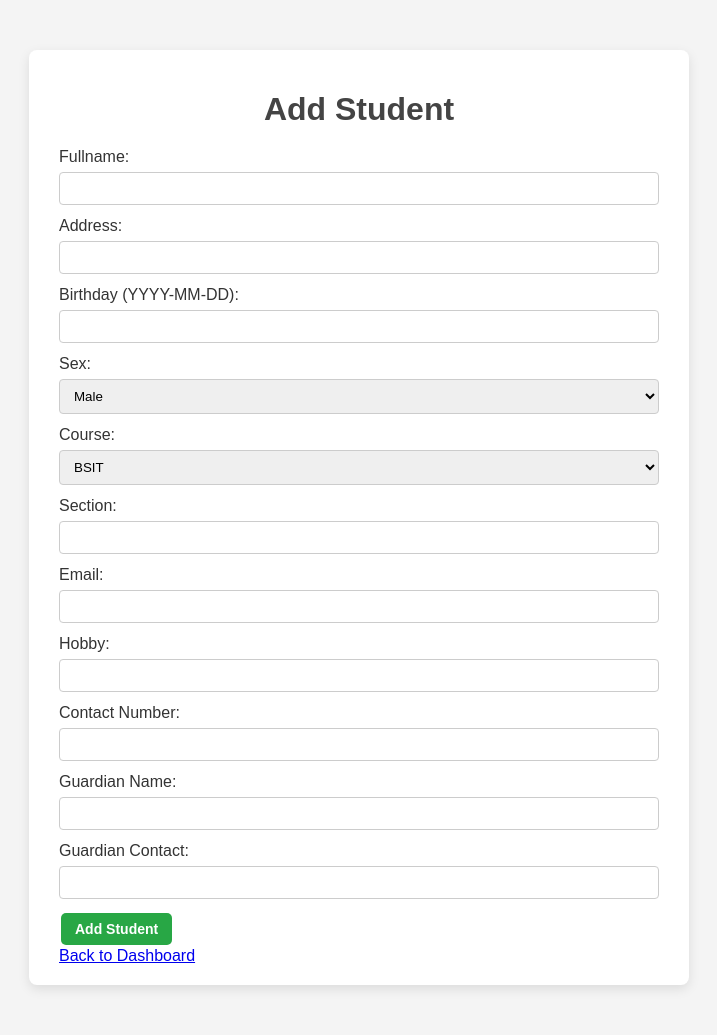
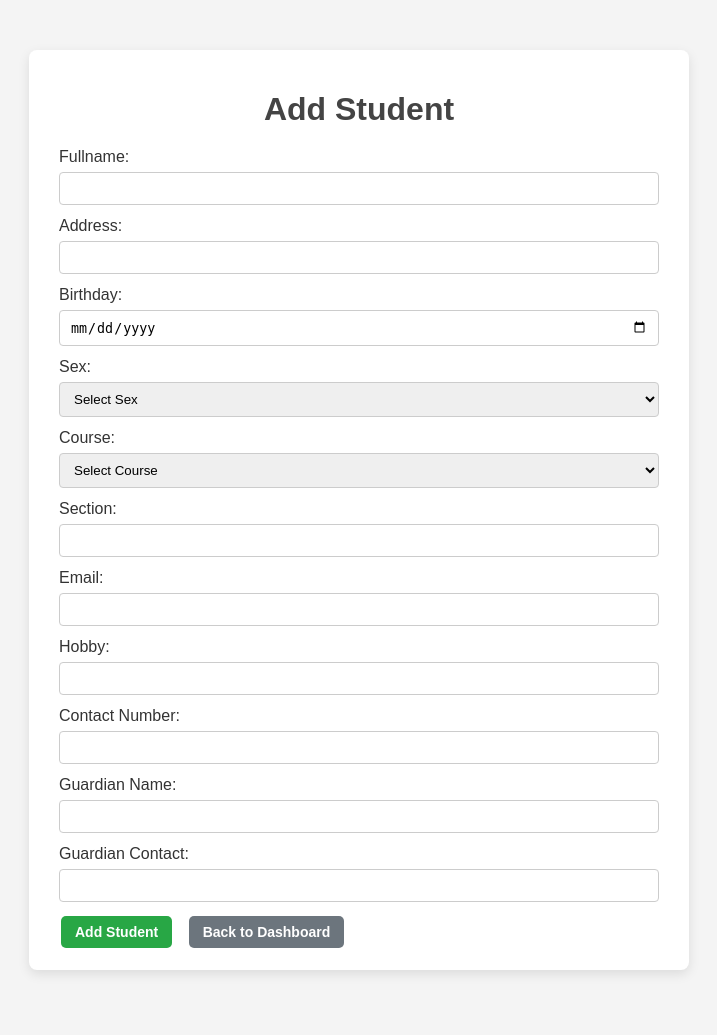
Before and after one commit to gallimbaellamea-lgtm/gallimbaella_flaskapi, a Flask app: page /add in a window 1280 px wide. Shown: the whole page, without its empty margins (281-998 px from the left). After the commit the page ends 974 px from the top, so only its background shows below. Run offline with Flask 3, Linux system fonts and the light colour scheme.

Commit message:
Update form.html
Signed-off-by: Ellamea <gallimbaellamea@isufst.edu.ph>

```diff
--- a/templates/form.html
+++ b/templates/form.html
@@ -7,31 +7,57 @@
 <body>
     <div class="container">
         <h1>{{ 'Edit Student' if student else 'Add Student' }}</h1>
+
         <form method="post">
-            Fullname: <input type="text" name="fullname" value="{{ student.fullname if student else '' }}" required><br>
-            Address: <input type="text" name="address" value="{{ student.address if student else '' }}"><br>
-            Birthday (YYYY-MM-DD): <input type="text" name="birthday" value="{{ student.birthday if student else '' }}" required><br>
-            Sex:
-            <select name="sex">
+            <label>Fullname:</label>
+            <input type="text" name="fullname" value="{{ student.fullname if student else '' }}" required>
+
+            <label>Address:</label>
+            <input type="text" name="address" value="{{ student.address if student else '' }}" required>
+
+            <label>Birthday:</label>
+            <input type="date" name="birthday" value="{{ student.birthday if student else '' }}" required>
+
+            <label>Sex:</label>
+            <select name="sex" required>
+                <option value="">Select Sex</option>
                 <option value="Male" {% if student and student.sex=='Male' %}selected{% endif %}>Male</option>
                 <option value="Female" {% if student and student.sex=='Female' %}selected{% endif %}>Female</option>
-            </select><br>
-            Course:
-            <select name="course">
+            </select>
+
+            <label>Course:</label>
+            <select name="course" required>
+                <option value="">Select Course</option>
                 <option value="BSIT" {% if student and student.course=='BSIT' %}selected{% endif %}>BSIT</option>
                 <option value="BSOA" {% if student and student.course=='BSOA' %}selected{% endif %}>BSOA</option>
                 <option value="BSAG" {% if student and student.course=='BSAG' %}selected{% endif %}>BSAG</option>
                 <option value="BSED" {% if student and student.course=='BSED' %}selected{% endif %}>BSED</option>
-            </select><br>
-            Section: <input type="text" name="section" value="{{ student.section if student else '' }}"><br>
-            Email: <input type="email" name="email" value="{{ student.email if student else '' }}"><br>
-            Hobby: <input type="text" name="hobby" value="{{ student.hobby if student else '' }}"><br>
-            Contact Number: <input type="text" name="contact_number" value="{{ student.contact_number if student else '' }}"><br>
-            Guardian Name: <input type="text" name="guardian_name" value="{{ student.guardian_name if student else '' }}"><br>
-            Guardian Contact: <input type="text" name="guardian_contact" value="{{ student.guardian_contact if student else '' }}"><br>
-            <button type="submit" class="btn add-btn">{{ 'Update' if student else 'Add Student' }}</button>
+            </select>
+
+            <label>Section:</label>
+            <input type="text" name="section" value="{{ student.section if student else '' }}" required>
+
+            <label>Email:</label>
+            <input type="email" name="email" value="{{ student.email if student else '' }}" required>
+
+            <label>Hobby:</label>
+            <input type="text" name="hobby" value="{{ student.hobby if student else '' }}">
+
+            <label>Contact Number:</label>
+            <input type="text" name="contact_number" value="{{ student.contact_number if student else '' }}" required>
+
+            <label>Guardian Name:</label>
+            <input type="text" name="guardian_name" value="{{ student.guardian_name if student else '' }}" required>
+
+            <label>Guardian Contact:</label>
+            <input type="text" name="guardian_contact" value="{{ student.guardian_contact if student else '' }}" required>
+
+            <!-- Submit button -->
+            <button type="submit" class="btn add-btn">{{ 'Update Student' if student else 'Add Student' }}</button>
+
+            <!-- Back to Dashboard -->
+            <a href="{{ url_for('index') }}" class="btn back-btn">Back to Dashboard</a>
         </form>
-        <a href="{{ url_for('index') }}">Back to Dashboard</a>
     </div>
 </body>
 </html>
```
